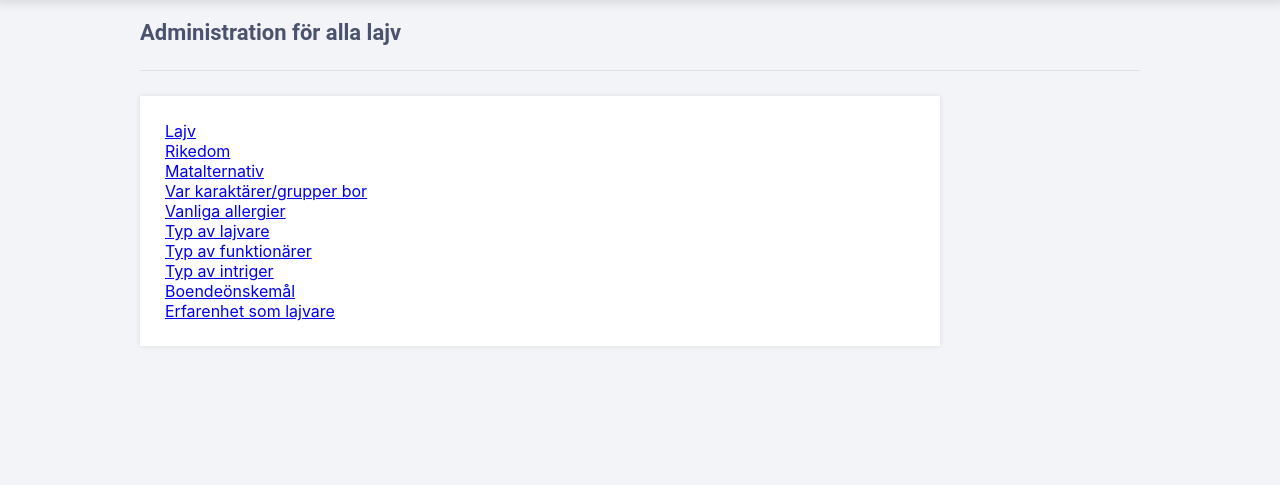
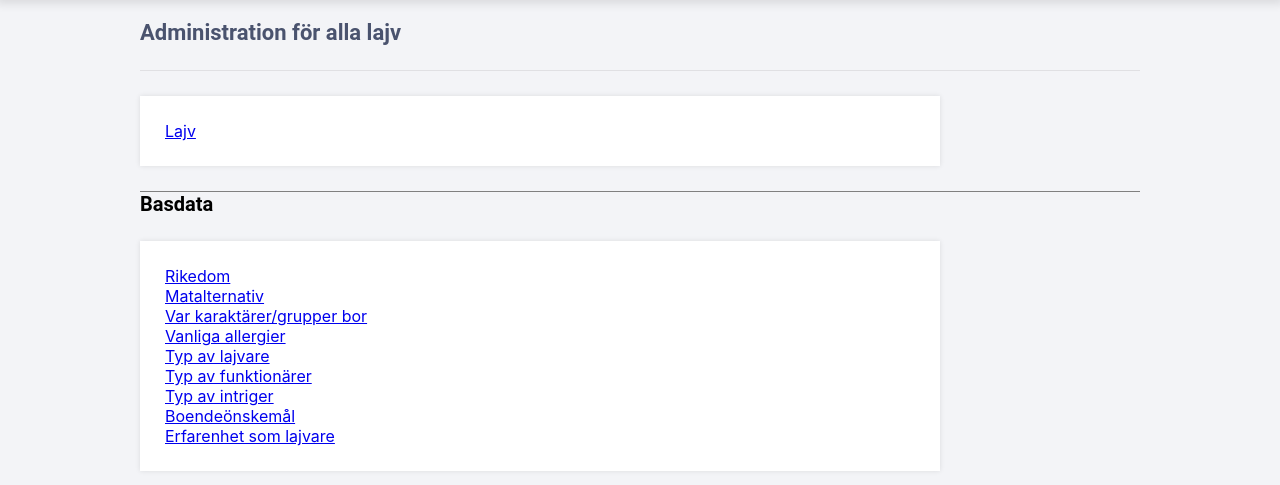
Before and after one commit to walderik/DMH, a PHP site: page /admin/super_admin.php in a window 1280 px wide. Shown: the part 55-540 px from the top of the page. Run offline with PHP 8.4, Linux system fonts and the light colour scheme; the visitor is signed in with stand-in values (Sample User, id 1); tables that the repository leaves empty or names only in its code hold one stand-in row (values such as "Sample post"); some libraries are stand-ins or nearby versions.

Commit message:
Update super_admin.php

```diff
--- a/admin/super_admin.php
+++ b/admin/super_admin.php
@@ -18,6 +18,9 @@ include_once '../includes/error_handling.php';
 			<h1>Administration för alla lajv</h1>
 			<p>
 			    <a href="larp_admin.php">Lajv</a> <br>
+			    </p>
+			    <h2>Basdata</h2>
+			    <p>
 			    <a href="selection_data_admin.php?type=wealth">Rikedom</a><br>
 			    <a href="selection_data_admin.php?type=typesoffood">Matalternativ</a><br>
 			    <a href="selection_data_admin.php?type=placeofresidence">Var karaktärer/grupper bor</a><br>
```
